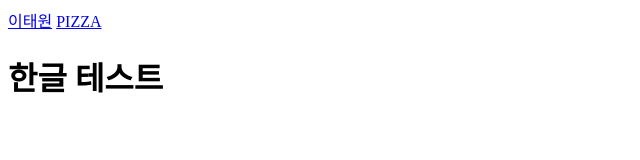
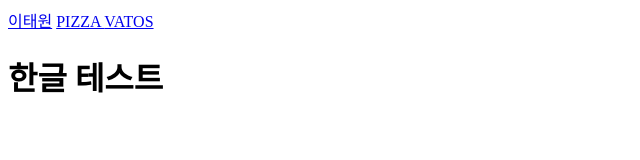
Before and after one commit to intoxicated/intoxicated.github.io, a plain HTML site: page index.html in a window 1280 px wide. Shown: the full height of the page, 0-640 px from the left. Drawn offline with Linux system fonts and the light colour scheme.

Commit message:
Update index.html

```diff
--- a/index.html
+++ b/index.html
@@ -4,6 +4,7 @@
     <body>
         <a href="https://test.mangoplate.com/top_lists/itaewon_eng">이태원</a>
         <a href="https://test.mangoplate.com/top_lists/pizza_top30"> PIZZA </a>
+        <a href="https://test.mangoplate.com/restaurants/O2hjKOgn9E"> VATOS </a>
         <h1>한글 테스트 </h1>
     </body>
 </html>
```
